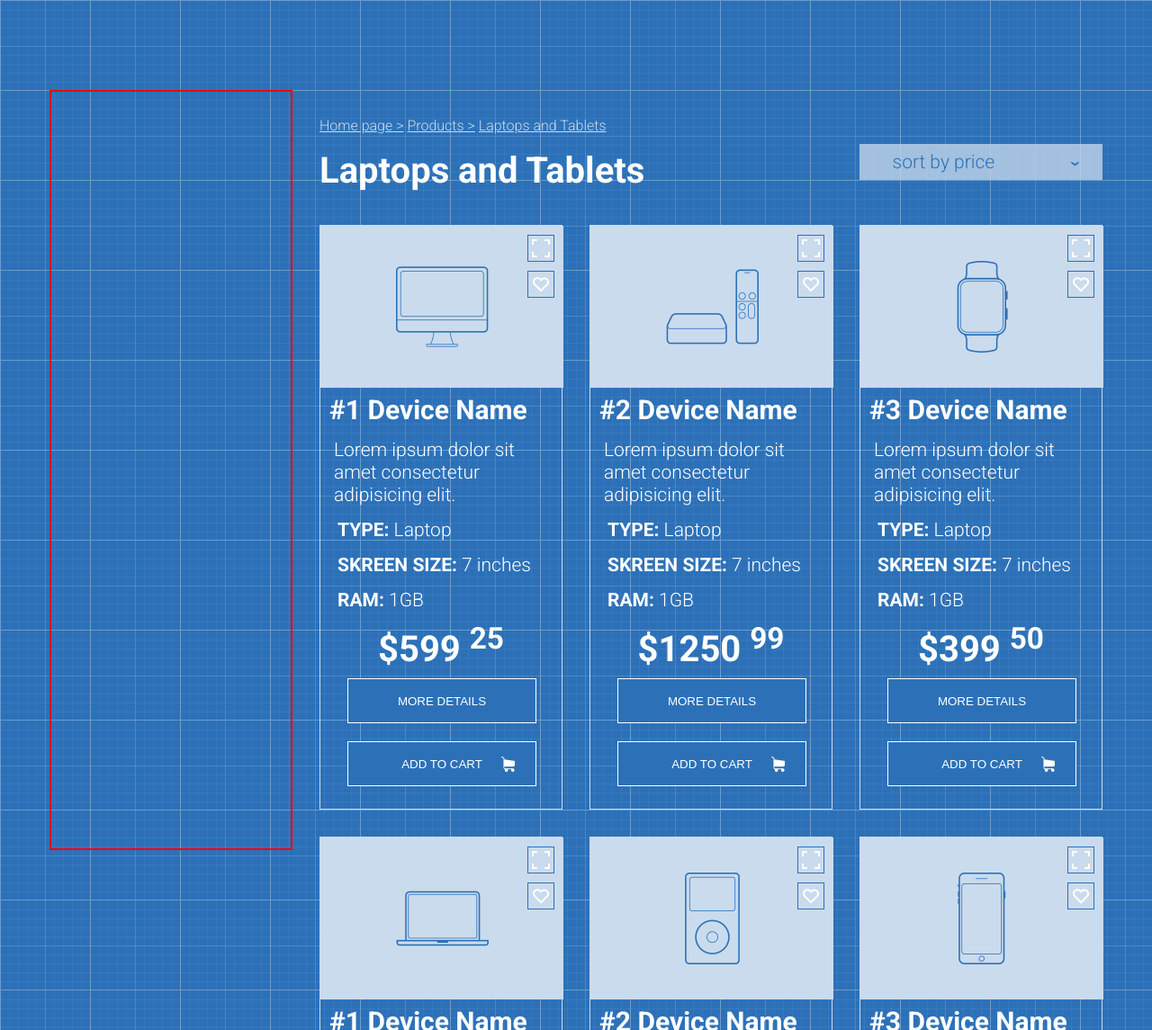
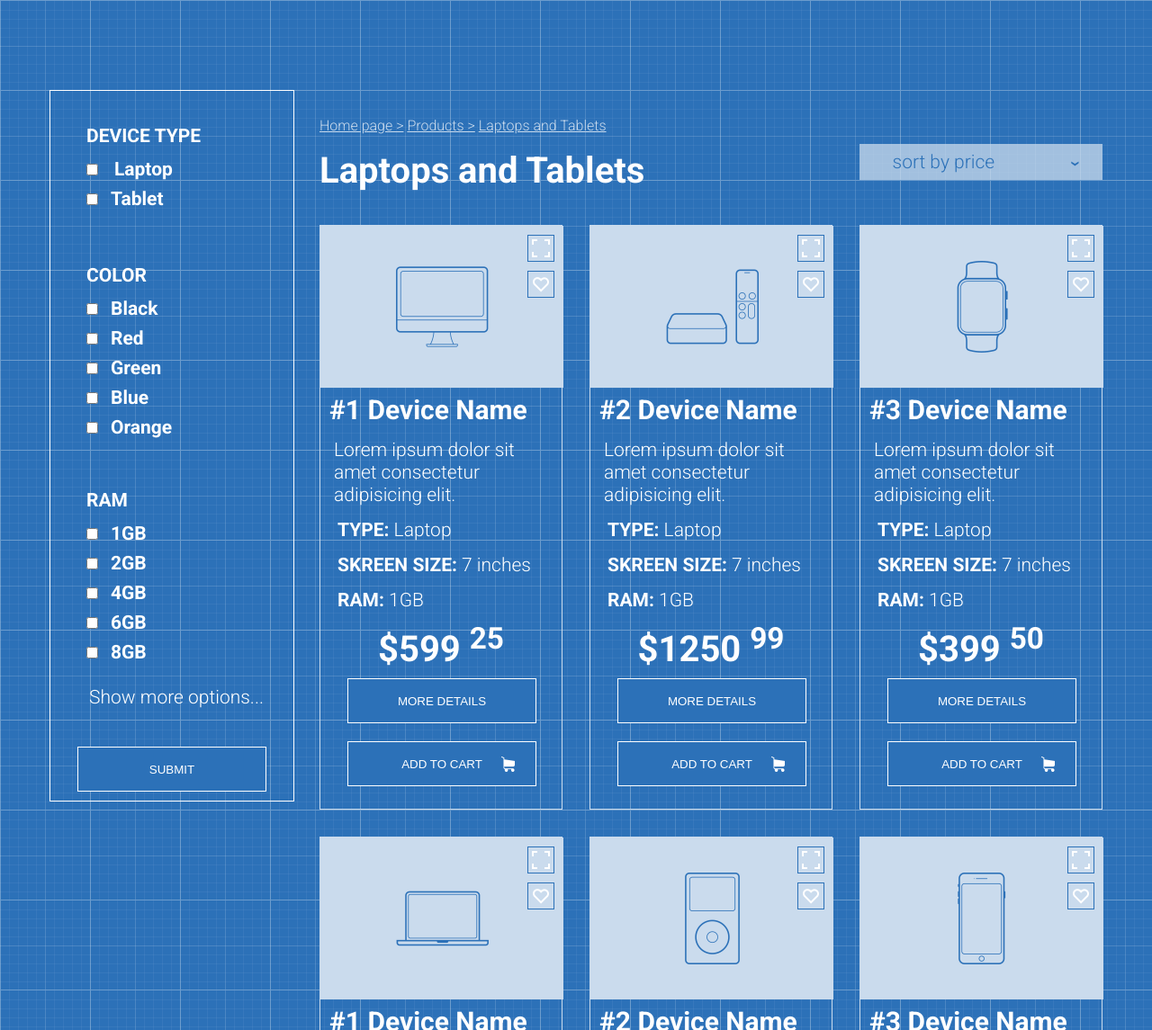
Before and after one commit to IrynaSem/shop-project-ht, a plain HTML site: page index.html in a window 1280 px wide. Shown: the part 400-1545 px from the top of the page at 90% size. Drawn offline with Linux system fonts and the light colour scheme.

Commit message:
add aside

```diff
--- a/index.html
+++ b/index.html
@@ -100,9 +100,35 @@
 
         <div class="container">
             <div class="row">
-                <div class="col-3">
-                    <div class="asite"></div>
-                </div>
+                <aside class="col-3">
+                    <div class="Filter">
+                        <div class="device-filter">
+                            <h3>DEVICE TYPE</h3>
+                            <input class="input" type="checkbox"> <span class="inp-text">Laptop</span>
+                            <br>
+                            <input class="input" type="checkbox"><span class="inp-text">Tablet</span>
+                        </div>
+                        <div class="color-filter">
+                            <h3>COLOR</h3>
+                            <input class="input" type="checkbox"><span class="inp-text">Black</span><br>
+                            <input class="input" type="checkbox"><span class="inp-text">Red</span><br>
+                            <input class="input" type="checkbox"><span class="inp-text">Green</span><br>
+                            <input class="input" type="checkbox"><span class="inp-text">Blue</span><br>
+                            <input class="input" type="checkbox"><span class="inp-text">Orange</span><br>
+                        </div>
+                        <div class="ram-filter">
+                            <h3>RAM</h3>
+                            <input class="input" type="checkbox"><span class="inp-text">1GB</span><br>
+                            <input class="input" type="checkbox"><span class="inp-text">2GB</span><br>
+                            <input class="input" type="checkbox"><span class="inp-text">4GB</span><br>
+                            <input class="input" type="checkbox"><span class="inp-text">6GB</span><br>
+                            <input class="input" type="checkbox"><span class="inp-text">8GB</span><br>
+                        </div>
+                        <p class="p-filter">Show more options...</p>
+                        <button class="btn2">SUBMIT</button>
+
+                    </div>
+                </aside>
                 <div class="col-3">
                     <div class="form">
                         <div class="sub-form1">
@@ -237,9 +263,9 @@
                         <button class="btn3">ADD TO CART</button>
                     </div>
                 </div>
+                </>
             </div>
         </div>
-    </div>
 
 
 
--- a/style.css
+++ b/style.css
@@ -439,10 +439,49 @@ sup {
 
 }
 
-.asite {
-    width: 270px;
-    height: 845px;
-    border: solid 2px red;
+.Filter {
+    border: 1px solid white;
     position: absolute;
     top: 0px;
 }
+
+.device-filter>h3,
+.color-filter>h3,
+.ram-filter>h3 {
+    font-size: 21px;
+    color: white;
+    font-weight: bold;
+    padding: 10px;
+}
+
+.device-filter {
+    height: 155px;
+    padding: 30px;
+}
+
+.color-filter {
+    height: 250px;
+    padding: 30px;
+}
+
+.ram-filter {
+    height: 250px;
+    padding: 30px;
+}
+
+.p-filter {
+    color: white;
+    text-align: center;
+    font-size: 21px;
+    margin-bottom: 25px;
+}
+
+.inp-text {
+    color: white;
+    font-size: 21px;
+
+}
+
+.input {
+    margin: 10px;
+}
```
